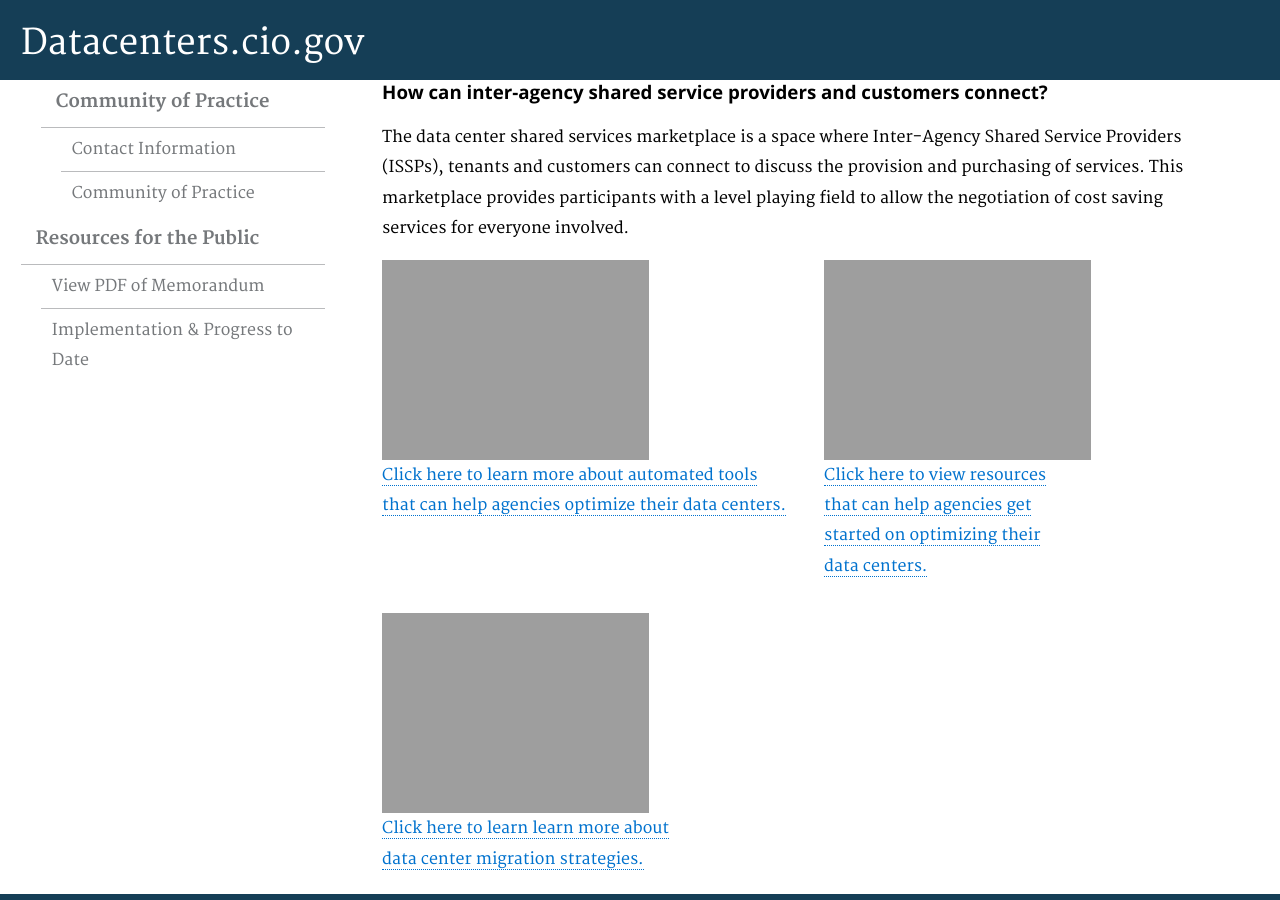
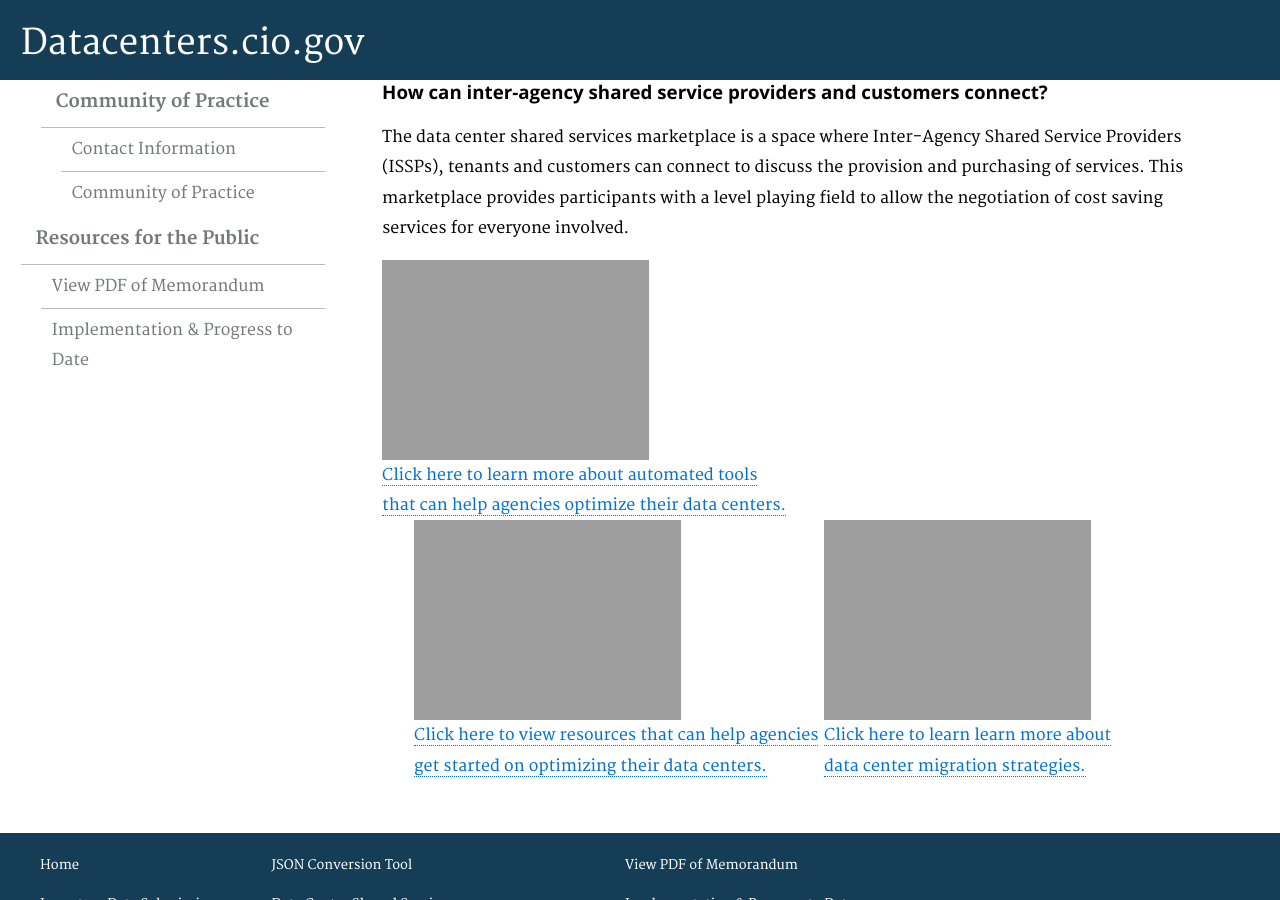
Before and after one commit to ydave-reisys/datacenters, a Jekyll site: the page built from pages/ordering-shared-services.html, in a window 1280 px wide and 900 px high, scrolled down 370 px. Built offline with Jekyll 4.4.1, drawn with Linux system fonts in a browser that asks for light colours; nearby versions of some CDN libraries; Markdown is read by kramdown in place of the engine named in the settings.

Commit message:
Images Distortion

```diff
--- a/pages/ordering-shared-services.html
+++ b/pages/ordering-shared-services.html
@@ -24,7 +24,7 @@
     <a>Click here to learn more about automated tools that can help agencies optimize their data centers.</a>
 </div>
 
-<div class="inter-agency" style="margin-left:2rem;margin-bottom:2rem;width:234px">
+<div class="inter-agency" style="margin-left:2rem;margin-bottom:2rem;width:410px">
     <img src="{{ site.baseurl }}/assets/images/checkmark1.png" class="inter-agency-img">
     <a>Click here to view resources that can help agencies get started on optimizing their data centers.</a>
 </div>
```
